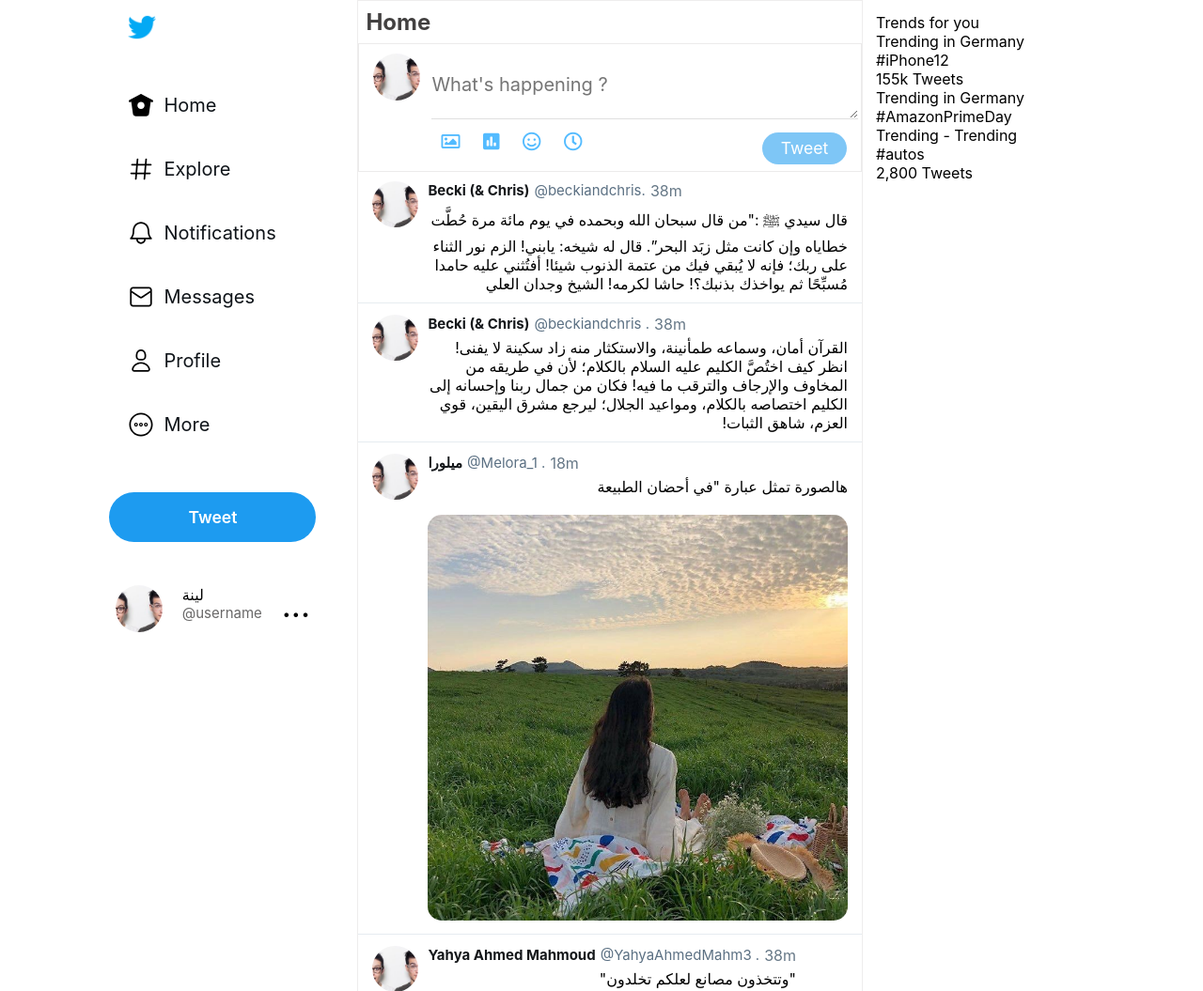
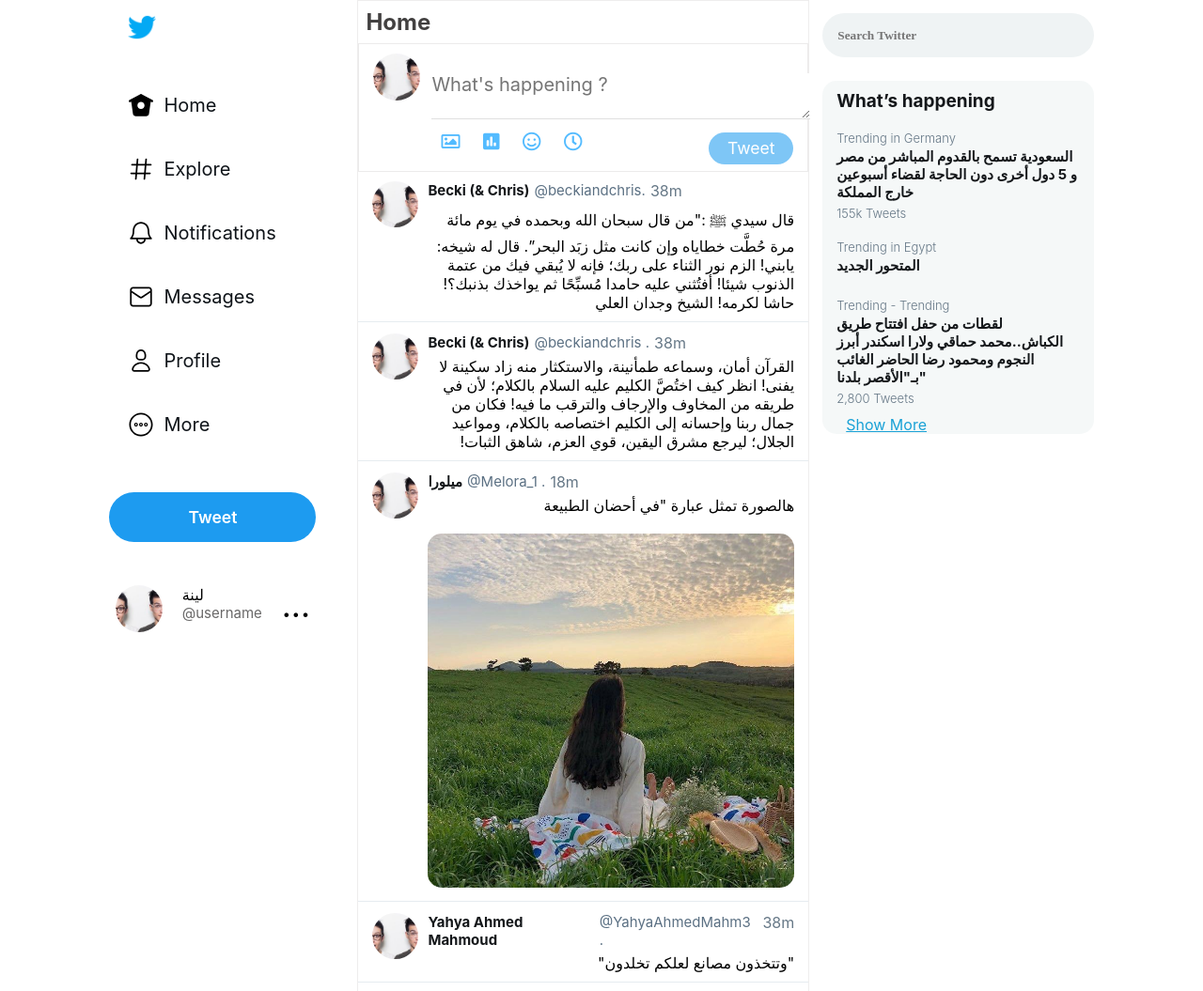
Before and after one commit to leenaAhmed/twitter-clone, a plain HTML site: page index.html in a window 1280 px wide. Shown: the top 1055 px of the page at 94% size. Drawn offline with Linux system fonts and the light colour scheme.

```diff
--- a/css/style.css
+++ b/css/style.css
@@ -222,3 +222,89 @@
   border-radius: 15px;
   margin-top: 20px;
 }
+/* right  */
+.right-sidebar {
+  width: 30%;
+}
+.right-sidebar-search {
+  width: 100%;
+  margin-bottom: 25px;
+}
+.right-sidebar-search input {
+  width: 100%;
+  border-radius: 35px;
+  border: 1px solid rgba(255, 255, 255, 0);
+  background-color: #eff3f4;
+  padding: 15px;
+}
+
+.right-sidebar-search input:focus {
+  border: 1px solid rgb(25, 161, 214);
+  outline: none;
+}
+
+.trends-for-you {
+  border-radius: 15px;
+  background: #eff3f49c;
+  margin-bottom: 15px;
+}
+
+.trends-for-you__block {
+  padding: 10px 15px;
+}
+.trends-for-you a {
+  color: rgb(25, 161, 214);
+  padding: 25px;
+}
+.trends-for-you__block:hover {
+  background: #eff3f4;
+}
+
+.trends-for-you__heading {
+  font-size: 19px;
+  font-weight: bold;
+  color: #14171a;
+}
+
+.trends-for-you__meta-information {
+  font-size: 13px;
+  font-weight: 300;
+  color: #657786;
+}
+
+.trends-for-you__trend-name {
+  font-size: 15px;
+  color: #14171a;
+  font-weight: bold;
+  margin-bottom: 5px;
+  margin-top: 2px;
+}
+
+/* follow */
+.who-to-follow {
+  background: #f5f8fa;
+  border-radius: 15px;
+}
+
+.who-to-follow__block {
+  padding: 10px 15px;
+  display: flex;
+  align-items: center;
+  border-bottom: 1px solid #e6ecf0;
+}
+
+.who-to-follow__block:last-child {
+  border-bottom: none;
+}
+
+.who-to-follow__author-logo {
+  width: 49px;
+  height: 49px;
+  border-radius: 50px;
+  margin-right: 10px;
+}
+
+.who-to-follow__author-slug {
+  color: #657786;
+  font-size: 15px;
+}
--- a/index.html
+++ b/index.html
@@ -202,12 +202,15 @@
         </main>
         <!--  -->
         <aside class="right-sidebar">
-            <div class="right-sidebar-search"></div>
+            <div class="right-sidebar-search">
+                <input type="search" placeholder="Search Twitter" class="fas fa-search">
+            </div>
+
             <div class="right-sidebar-tarnds">
                 <div class="trends-for-you">
                     <div class="trends-for-you__block">
                         <div class="trends-for-you__heading">
-                            Trends for you
+                            What’s happening
                         </div>
                     </div>
                     <div class="trends-for-you__block">
@@ -215,7 +218,8 @@
                             Trending in Germany
                         </div>
                         <div class="trends-for-you__trend-name">
-                            #iPhone12
+                            السعودية تسمح بالقدوم المباشر من مصر و 5 دول أخرى دون الحاجة لقضاء أسبوعين خارج المملكة
+
                         </div>
                         <div class="trends-for-you__meta-information">
                             155k Tweets
@@ -223,10 +227,10 @@
                     </div>
                     <div class="trends-for-you__block">
                         <div class="trends-for-you__meta-information">
-                            Trending in Germany
+                            Trending in Egypt
                         </div>
                         <div class="trends-for-you__trend-name">
-                            #AmazonPrimeDay
+                            المتحور الجديد
                         </div>
                     </div>
                     <div class="trends-for-you__block">
@@ -234,12 +238,15 @@
                             Trending - Trending
                         </div>
                         <div class="trends-for-you__trend-name">
-                            #autos
+                            لقطات من حفل افتتاح طريق الكباش..محمد حماقي ولارا اسكندر أبرز النجوم ومحمود رضا الحاضر
+                            الغائب بـ"الأقصر بلدنا"
+
                         </div>
                         <div class="trends-for-you__meta-information">
                             2,800 Tweets
                         </div>
                     </div>
+                    <a href="#"> Show More </a>
                 </div>
 
             </div>
```
